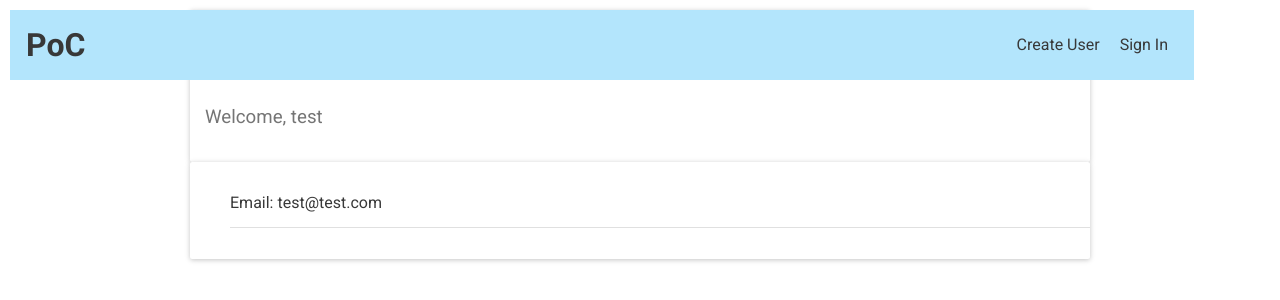
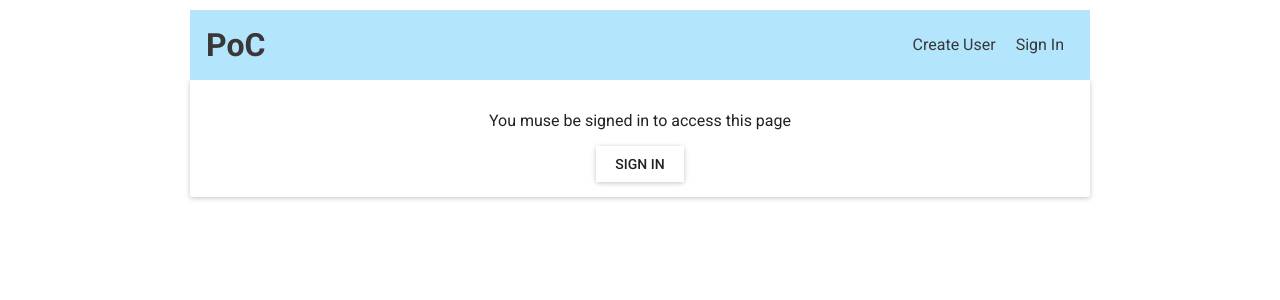
Before and after one commit to trevorkirpaul/webview, a React (Create React App) app: page /dashboard in a window 1280 px wide. Shown: the top 300 px of the page. Built offline with nearby package versions, Linux system fonts and the light colour scheme.

Commit message:
fixed styling

```diff
--- a/src/containers/dashboard/Dashboard.js
+++ b/src/containers/dashboard/Dashboard.js
@@ -5,6 +5,12 @@ import Paper from 'material-ui/Paper';
 import Divider from 'material-ui/Divider';
 import styled from 'styled-components';
 import COLORS from '../../utils/constants';
+import RaisedButton from 'material-ui/RaisedButton'
+
+const Wrapper = styled(Paper)`
+  text-align: center;
+  padding: 15px;
+`
 
 const ListWrapper = styled(Paper)`
   padding: 15px 0;
@@ -17,6 +23,9 @@ const ListText = styled.p`
 `;
 const ListItem = styled.li``;
 class Dashboard extends Component {
+  handleNavHome = () => {
+    this.props.history.push('/sign-in')
+  }
   render() {
     const {
       store: {
@@ -25,9 +34,18 @@ class Dashboard extends Component {
           email = 'test@test.com',
           firstName = 'test',
           // lastName = 'test',
+          token
         },
       },
     } = this.props;
+    if (!token) {
+      return (
+        <Wrapper>
+          <p>You muse be signed in to access this page</p>
+          <RaisedButton label="Sign In" onClick={this.handleNavHome} />
+        </Wrapper>
+      )
+    }
     return (
       <div>
         <TitlePanel title="Dashboard" subtitle={`Welcome, ${firstName}`} />
--- a/src/containers/header/index.js
+++ b/src/containers/header/index.js
@@ -25,9 +25,9 @@ const NavWrapper = styled.div`
   font-family: 'Roboto', sans-serif;
   background-color: ${COLORS.lightBlue};
   padding-top: ${props => (props.fromWrapper ? '2em' : '1em')};
-  position: fixed;
-  width: 90%;
-  margin: 10px;
+  position: ${props => (props.fromWrapper ? 'fixed' : 'relative')};
+  width: ${props => (props.fromWrapper ? '90%' : 'auto')};
+  margin: ${props => props.fromWrapper ? '10px' : 0};
   left: 0;
   top: 0;
 `;
--- a/src/containers/home/index.js
+++ b/src/containers/home/index.js
@@ -46,7 +46,7 @@ const navOptions = [
     title: 'Dashboard',
     color: '#FFB74D',
     key: '001',
-    uri: '/insurance-selector',
+    uri: '/dashboard',
   },
   {
     name: 'local_hospital',
--- a/src/containers/signIn/SignIn.js
+++ b/src/containers/signIn/SignIn.js
@@ -91,7 +91,7 @@ class SignIn extends Component {
       store: { app },
     } = this.props;
     return (
-      <div style={{ marginTop: app.fromWrapper ? '70px' : '70px' }}>
+      <div style={{ marginTop: app.fromWrapper ? '70px' : '00px' }}>
         <TitlePanel
           title={this.state.title}
           subtitle="Please complete the following form"
```
